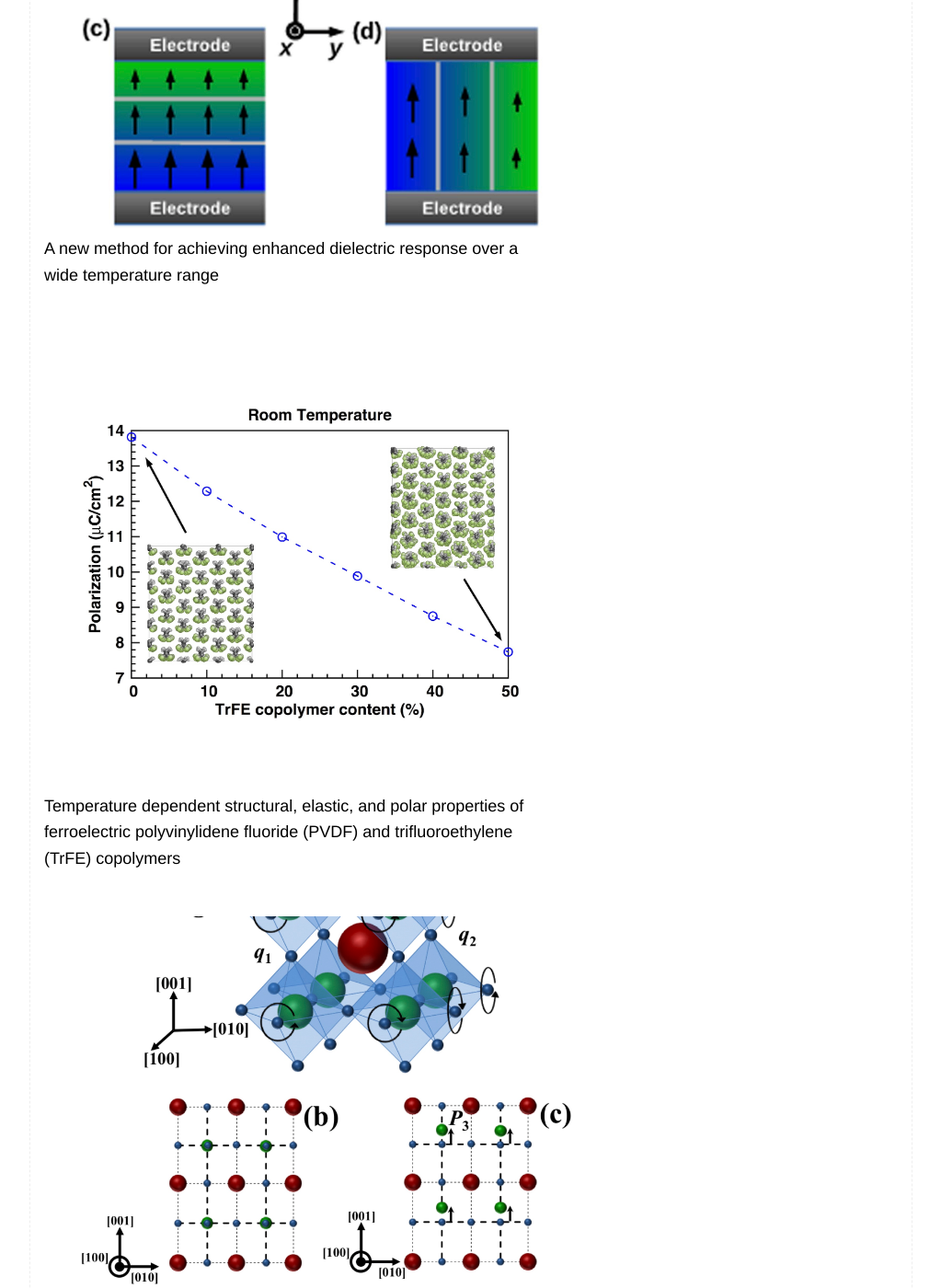
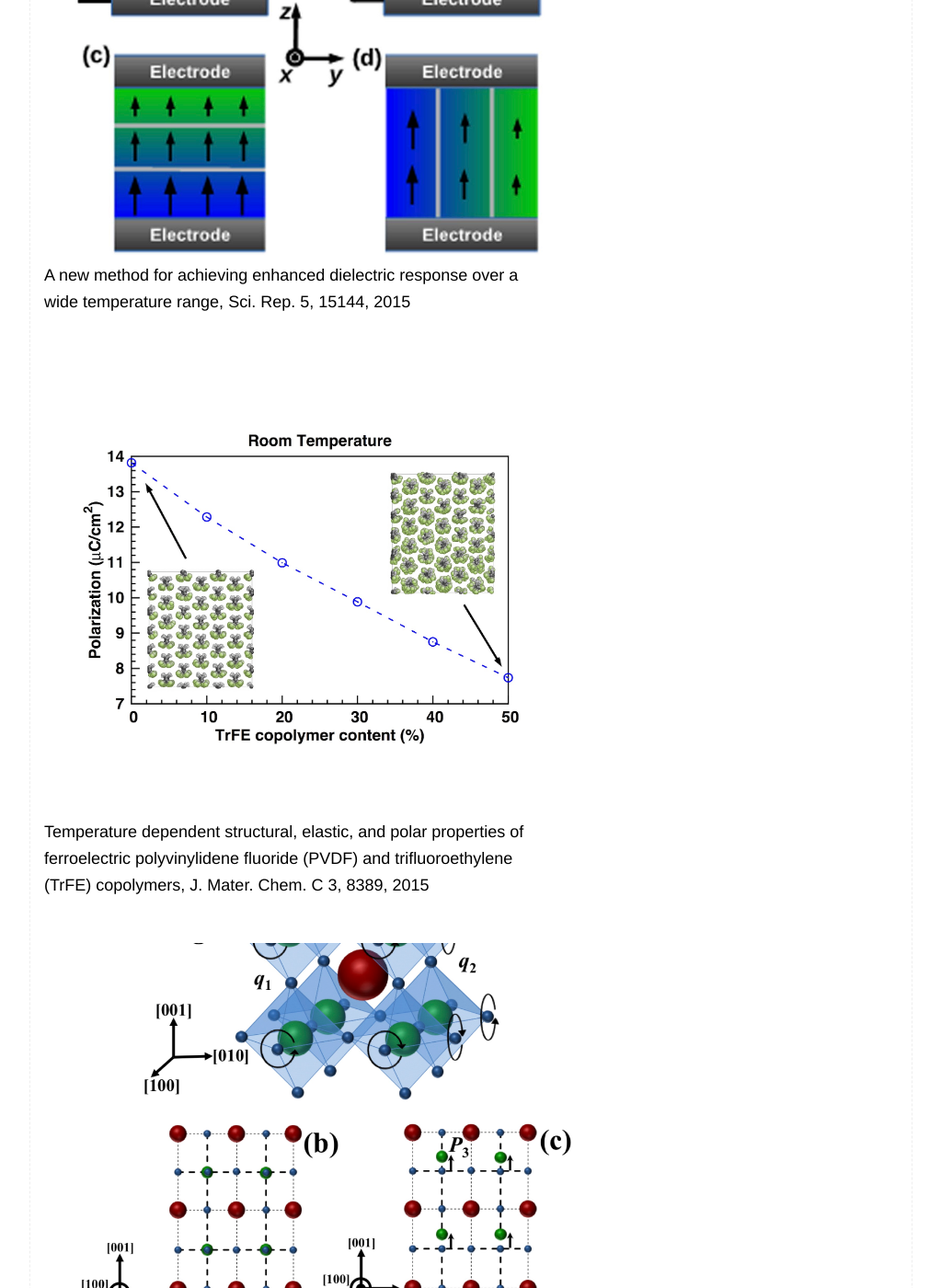
Before and after one commit to snowdj/udothemath1984.github.io, a Jekyll site: the page built from research.html, in a window 1280 px wide and 1400 px high, scrolled down 1617 px. Shown: the whole window at 92% size, without its empty margins (128-1151 px from the left). Built offline with Jekyll 4.4.1, drawn with Linux system fonts in a browser that asks for light colours; nearby versions of some CDN libraries; some of the changed text lies outside the part shown.

Commit message:
Research update

```diff
--- a/research.html
+++ b/research.html
@@ -42,7 +42,7 @@
          <a href="http://www.sciencedirect.com/science/article/pii/S0169433217305330">
          <div class="authorimage box" style="background: url({{site.baseurl}}/assets/img/research_010417_BS_inverted.jpg);
          width: {{page.fig_width}}; height: {{page.fig_height}};"> </div>
-           <div style='width: {{page.caption_width}}; font-size:120%;  text-align: left; color: black;'>Distinct effects of Cr bulk doping and surface deposition on the chemical environment and electronic structure of the topological insulator Bi2Se3</div>
+           <div style='width: {{page.caption_width}}; font-size:120%;  text-align: left; color: black;'>Distinct effects of Cr bulk doping and surface deposition on the chemical environment and electronic structure of the topological insulator Bi2Se3, Appl. Surf. Sci. 407, 371, 2017</div>
          </a>
     </div>
     </div>
@@ -54,7 +54,7 @@
         <a href="https://link.springer.com/article/10.1007/s10853-015-9298-0">
         <div class="authorimage box" style="background: url({{site.baseurl}}/assets/img/research_bilayer_FIG_5.jpg);
         width: {{page.fig_width}}; height: {{page.fig_height}};"> </div>
-          <div style='width: {{page.caption_width}}; font-size:120%;  text-align: left; color: black;'>Are ferroelectric multilayers capacitors in series? </div>
+          <div style='width: {{page.caption_width}}; font-size:120%;  text-align: left; color: black;'>Are ferroelectric multilayers capacitors in series? J. Mater. Sci., 51, 499, 2016 </div>
         </a>
     </div>
     </div>
@@ -66,7 +66,7 @@
          <a href="https://www.ncbi.nlm.nih.gov/pmc/articles/PMC4609923/">
          <div class="authorimage box" style="background: url({{site.baseurl}}/assets/img/research_srep15144_fig5.jpg);
          width: {{page.fig_width}}; height: {{page.fig_height}};"> </div>
-           <div style='width: {{page.caption_width}}; font-size:120%;  text-align: left; color: black;'>A new method for achieving enhanced dielectric response over a wide temperature range</div>
+           <div style='width: {{page.caption_width}}; font-size:120%;  text-align: left; color: black;'>A new method for achieving enhanced dielectric response over a wide temperature range, Sci. Rep. 5, 15144, 2015</div>
          </a>
     </div>
     </div>
@@ -78,7 +78,7 @@
         <a href="http://pubs.rsc.org/-/content/articlelanding/2015/tc/c5tc01224d#!divAbstract">
         <div class="authorimage box" style="background: url({{site.baseurl}}/assets/img/research_pvdf_TOC.jpg);
         width: {{page.fig_width}}; height: {{page.fig_height}};"> </div>
-          <div style='width: {{page.caption_width}}; font-size:120%;  text-align: left; color: black;'>Temperature dependent structural, elastic, and polar properties of ferroelectric polyvinylidene fluoride (PVDF) and trifluoroethylene (TrFE) copolymers</div>
+          <div style='width: {{page.caption_width}}; font-size:120%;  text-align: left; color: black;'>Temperature dependent structural, elastic, and polar properties of ferroelectric polyvinylidene fluoride (PVDF) and trifluoroethylene (TrFE) copolymers, J. Mater. Chem. C 3, 8389, 2015</div>
         </a>
     </div>
     </div>
@@ -90,7 +90,7 @@
          <a href="https://link.springer.com/article/10.1007/s10853-014-8316-y">
          <div class="authorimage box" style="background: url({{site.baseurl}}/assets/img/research_sto.jpg);
          width: {{page.fig_width}}; height: {{page.fig_height}};"> </div>
-           <div style='width: {{page.caption_width}}; font-size:120%;  text-align: left; color: black;'>Strain engineering of piezoelectric properties of strontium titanate thin films</div>
+           <div style='width: {{page.caption_width}}; font-size:120%;  text-align: left; color: black;'>Strain engineering of piezoelectric properties of strontium titanate thin films, J. Mater. Sci. 49, 5978, 2014 </div>
          </a>
     </div>
     </div>
@@ -102,7 +102,7 @@
         <a href="http://aip.scitation.org/doi/abs/10.1063/1.4879281">
         <div class="authorimage box" style="background: url({{site.baseurl}}/assets/img/research_BST.jpg);
         width: {{page.fig_width}}; height: {{page.fig_height}};"> </div>
-          <div style='width: {{page.caption_width}}; font-size:120%;  text-align: left; color: black;'>Strain engineered barium strontium titanate for tunable thin film resonators</div>
+          <div style='width: {{page.caption_width}}; font-size:120%;  text-align: left; color: black;'>Strain engineered barium strontium titanate for tunable thin film resonators, Appl. Phys. Lett. 104, 202902, 2014 </div>
         </a>
     </div>
     </div>
```
